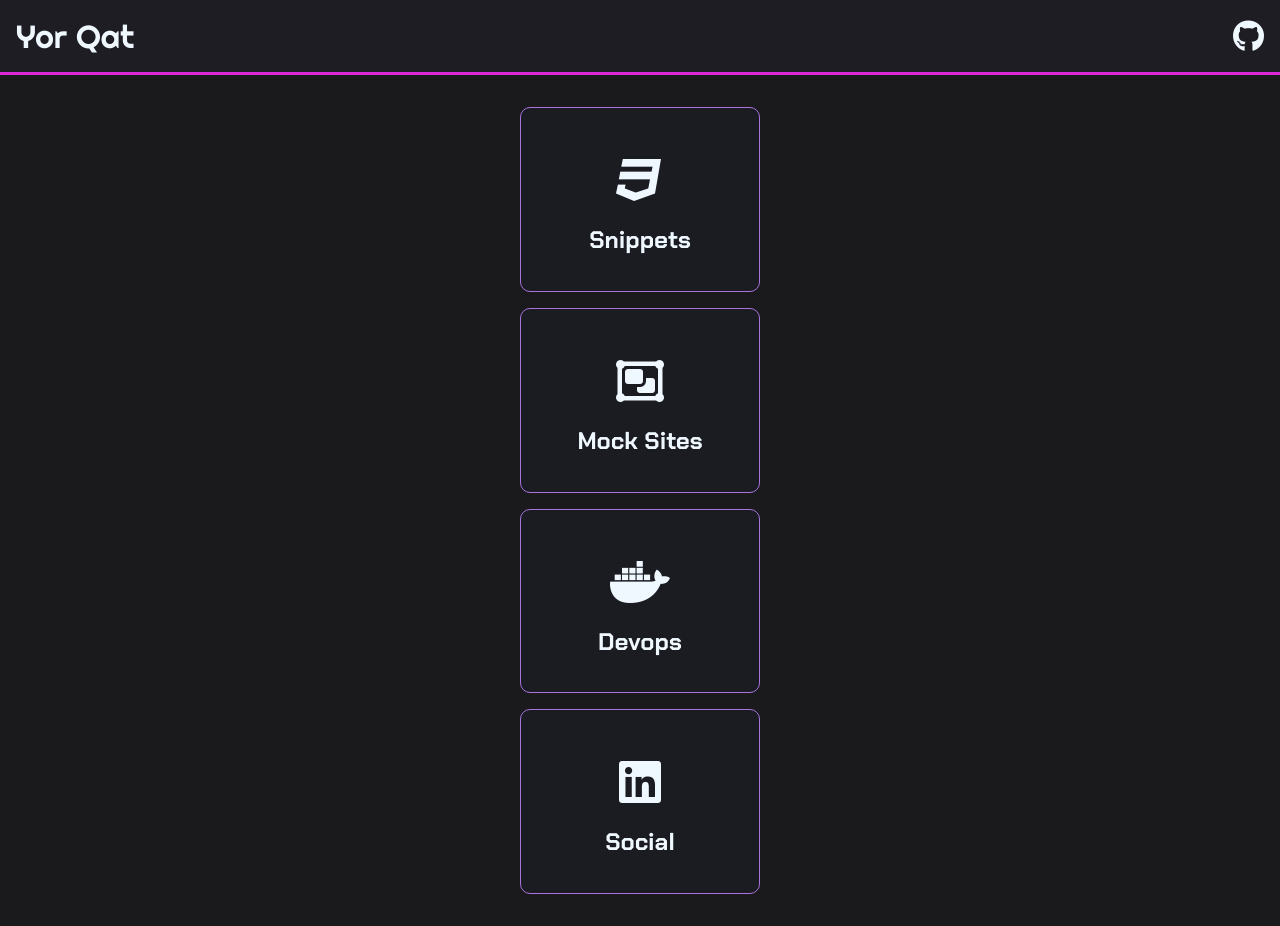
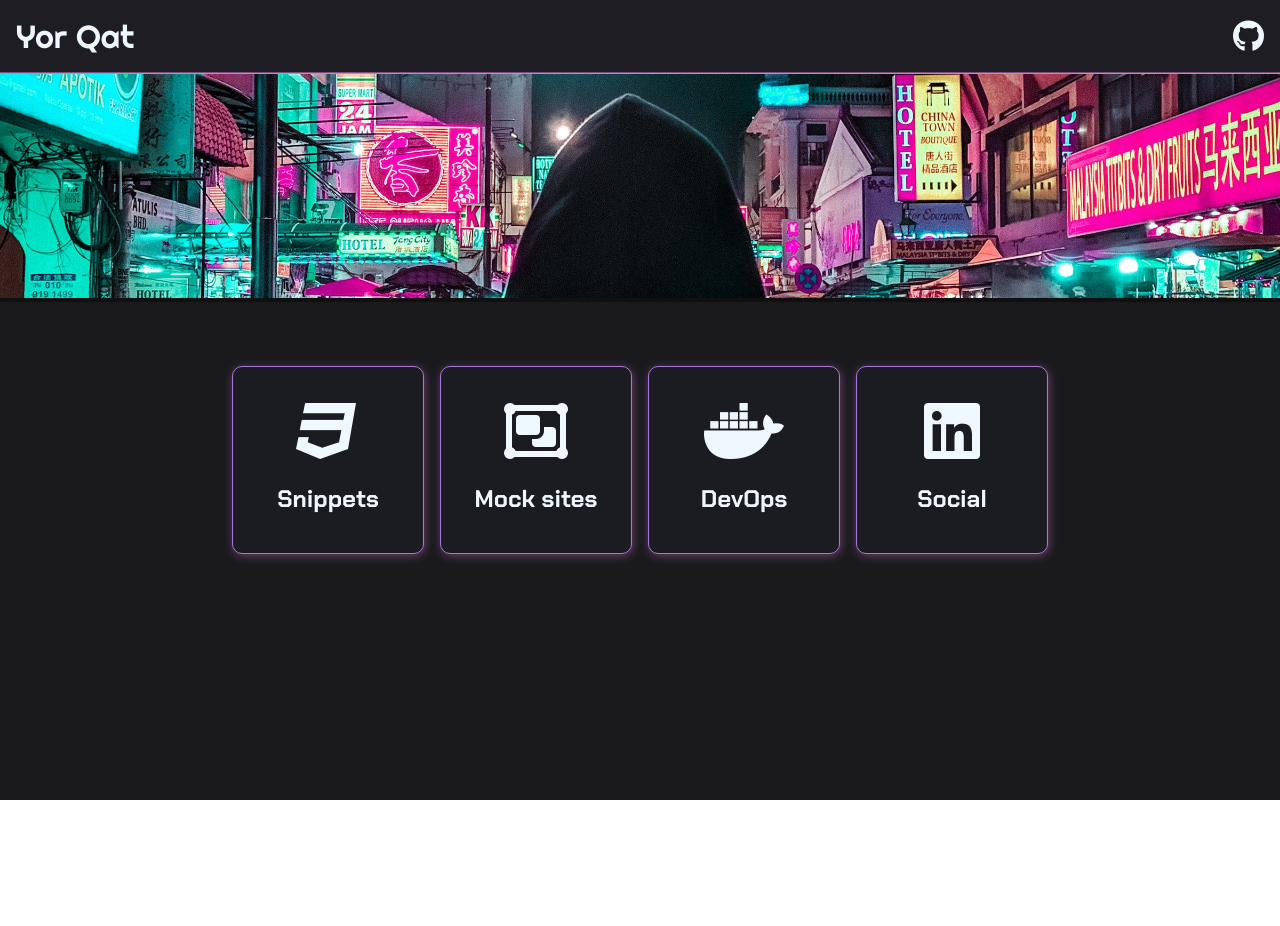
Before and after one commit to yorqat/www-yorqat, a SvelteKit app: page / in a window 1280 px wide. After the commit the page ends 800 px from the top, so only its background shows below. Built offline with nearby package versions, Linux system fonts and the light colour scheme.

Commit message:
reskin front page

```diff
--- a/src/routes/+page.svelte
+++ b/src/routes/+page.svelte
@@ -1,21 +1,25 @@
 <script>
 	import './styles.css';
+	import landing_img from "$lib/images/hacker.jpg";
 </script>
 <svelte:head>
 	<title>Yor Home</title>
 	<meta name="description" content="Live showcase of CSS debauchery" />
-	<script src="https://kit.fontawesome.com/0c27b00c54.js" crossorigin="anonymous"></script>
+	<script type="module" src="https://kit.fontawesome.com/0c27b00c54.js" crossorigin="anonymous"></script>
 </svelte:head>
 
 
 <section id="home">
 	<div class="home-header">
-		<a href="/">
+		<a class="home-header-title" href="/">
 			<span>Yor Qat</span>
 		</a>
 		<a href="https://github.com/YorQat">
 			<span><i class="fa-brands fa-github"></i></span>
 		</a>
+	</div>
+	<div class="home-landing">
+		<img src={landing_img} alt="hacker" />
 	</div>
 	<div class="home-nav">
 		<a href="/css-snips" style="display:contents">
@@ -26,11 +30,11 @@
 		</a>
 		<div class="home-nav__card">
 			<i class="fa-regular fa-object-group"></i>
-			<h1>Mock Sites</h1>
+			<h1>Mock sites</h1>
 		</div>
 		<div class="home-nav__card">
 			<i class="fa-brands fa-docker"></i>
-			<h1>Devops</h1>
+			<h1>DevOps</h1>
 		</div>
 		<div class="home-nav__card">
 			<i class="fa-brands fa-linkedin"></i>
@@ -54,14 +58,24 @@
 	#home {
 		color: aliceblue;
 		background-color: rgb(26, 26, 29);
-		min-height: 100vh;
+		min-height: 100svh;
+
+		.home-landing {
+			background-color: rgb(16, 16, 17);
+			// padding-bottom: 2em;
+			img {
+				height: 14em;
+				width: 100%;
+				object-fit: cover;
+			}
+		}
 
 		.home-header {
 			background-color: rgb(29, 29, 35);
 			position: sticky;
+			// required by position:sticky
 			top: 0;
 			padding: 1rem;
-			width: 100%;
 
 			font-size: xx-large;
 			font-family: 'Righteous', cursive;
@@ -69,36 +83,36 @@
 			display: flex;
 			justify-content: space-between;
 
-			border-bottom: 3px solid rgb(216, 40, 216);
+			border-bottom: 2px groove rgb(209, 129, 209);
 		}
 
 		.home-nav {
 			display: flex;
 			gap: 1rem;
-			flex-direction: column;
-			align-items: center;
-			padding: 2rem;
-			width: 100%;
+			flex-wrap: wrap;
+			justify-content: center;
+			padding-top: 4rem;
 
 			&__card {
-				width: 15rem;
+				width: clamp(12em, 3vw, 20em);
 				border-radius: 10px;
 				border: 1px solid rgb(167, 115, 220);
+				box-shadow: 1px 2px 10px rgba(204, 122, 204, 0.418);;
 				background: rgb(27, 27, 34);
 
 				color: aliceblue;
-				padding: 1rem;
-				padding-top: 3rem;
+				padding: 1.2rem;
+				padding-top: 2rem;
 				font-family: 'Chakra Petch', sans-serif;
 
-				font-size: medium;
+				font-size : clamp(0.7rem, 3vw, 1rem);
 
 				display: flex;
 				flex-direction: column;
 				align-items: center;
 
 				i {
-					font-size: 3rem;
+					font-size : clamp(2.5rem, 10vw, 4rem);
 				}
 			}
 		}
```
Also changed, not shown: src/lib/images/hacker.jpg (added).
